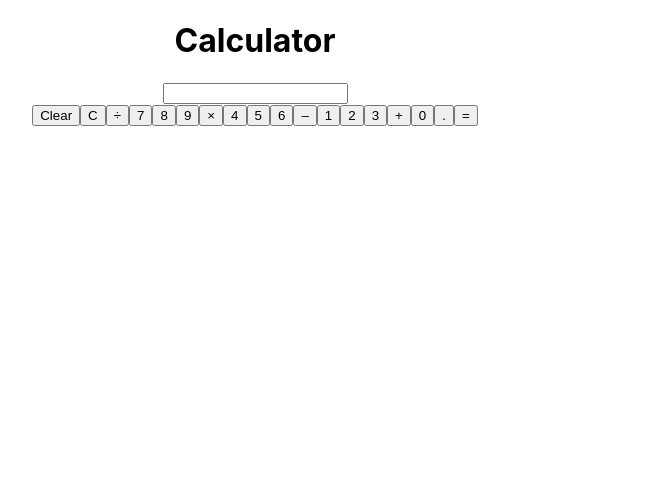
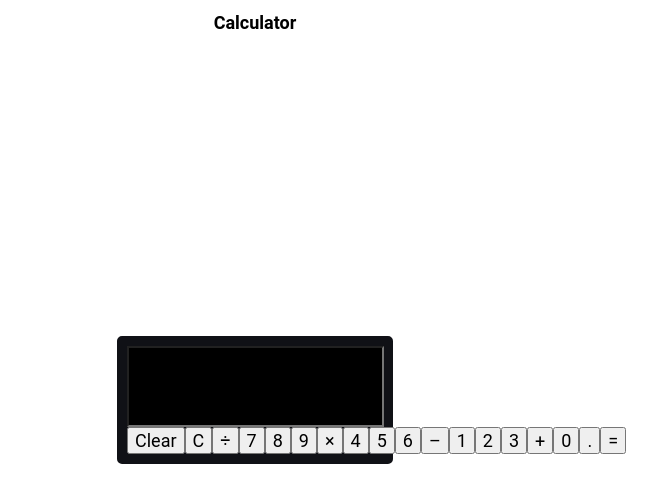
Before and after one commit to Shourov98hassan/react-calculator, a React (Create React App) app: page / in a window 1280 px wide. Shown: the top 502 px of the page, without its empty margins (385-1042 px from the left). Built offline with nearby package versions, Linux system fonts and the light colour scheme.

Commit message:
make the button clickable

```diff
--- a/src/components/Calculator/Calculator.css
+++ b/src/components/Calculator/Calculator.css
@@ -0,0 +1,36 @@
+*{
+    font-family: "Roboto","sans-serif";
+    font-size: 18px;
+}
+
+body{
+    display: flex;
+    justify-content: center;
+    align-items: center;
+}
+
+.container{
+    top: 50%;
+    left: 50%;
+    position: absolute;
+    transform: translate(-50%,-50%);
+    margin: 0 auto;
+    width: 256px;
+    text-align: center;
+    border: 10px solid #101116;
+    background: #101116;
+    border-radius: 5px;
+}
+
+.keypad{
+    display: flex;
+    grid-template-columns: repeat(4,1fr);
+    grid-auto-rows: minmax(60px,auto);
+}
+
+input{
+    height: 75px;
+    width: 249px;
+    background-color: black;
+    color: white;
+}
--- a/src/components/Calculator/Calculator.js
+++ b/src/components/Calculator/Calculator.js
@@ -1,33 +1,37 @@
 import React, { useState } from 'react';
+import './Calculator.css'
 
 const Calculator = () => {
-  const [result,setResult] = useState("");
+  const [result,setResult] = useState("")
+
+  const handleClick=(e)=>{
+        setResult(e.target.name)
+  }
   return (
     <div>
       <div className="container">
         <form>
           <input type="text" value={result} />
         </form>
-
         <div className="keypad">
-                <button>Clear</button>
-                <button>C</button>
-                <button>&divide;</button>
-                <button>7</button>
-                <button>8</button>
-                <button>9</button>
-                <button>&times;</button>
-                <button>4</button>
-                <button>5</button>
-                <button>6</button>
-                <button>&ndash;</button>
-                <button>1</button>
-                <button>2</button>
-                <button>3</button>
-                <button>+</button>
-                <button>0</button>
-                <button>.</button>
-                <button>=</button>
+          <button  onClick={handleClick}>Clear</button>
+          <button onClick={handleClick}>C</button>
+          <button name="/" onClick={handleClick}>&divide;</button>
+          <button name="7" onClick={handleClick}>7</button>
+          <button name="8" onClick={handleClick}>8</button>
+          <button name="9" onClick={handleClick}>9</button>
+          <button name="*" onClick={handleClick}>&times;</button>
+          <button name="4" onClick={handleClick}>4</button>
+          <button name="5" onClick={handleClick}>5</button>
+          <button name="6" onClick={handleClick}>6</button>
+          <button name="-" onClick={handleClick}>&ndash;</button>
+          <button name="1" onClick={handleClick}>1</button>
+          <button name="2" onClick={handleClick}>2</button>
+          <button name="3" onClick={handleClick}>3</button>
+          <button name="+" onClick={handleClick}>+</button>
+          <button name="0" onClick={handleClick}>0</button>
+          <button name="." onClick={handleClick}>.</button>
+          <button  onClick={handleClick}>=</button>
         </div>
       </div>
     </div>
```
Lines whose indentation alone changed are shown as unchanged.
